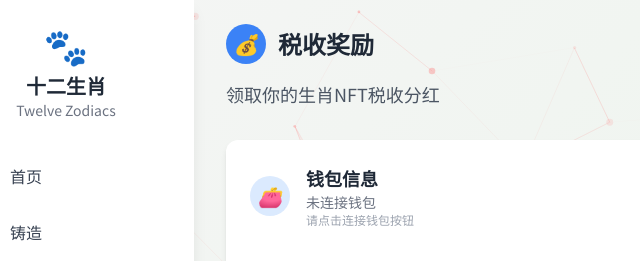
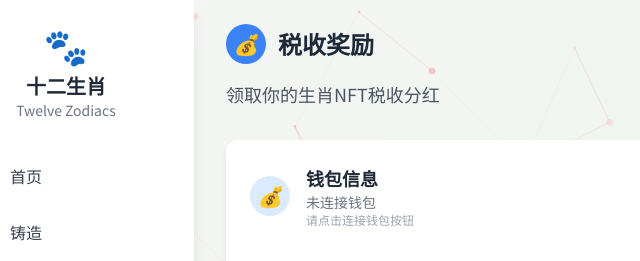
Before and after one commit to hrxaoxin/shiershengxiao, a plain HTML site: page rewards.html in a window 1280 px wide. Shown: the top 261 px of the page, 62-702 px from the left. Drawn offline with nearby package versions, Linux system fonts and the light colour scheme; a web font is replaced by a local one.

Commit message:
完成ui

```diff
--- a/rewards.html
+++ b/rewards.html
@@ -214,7 +214,7 @@
         <div class="bg-white rounded-xl p-6 shadow-md mb-8">
             <div class="flex items-center mb-6">
                 <div class="w-10 h-10 rounded-full bg-blue-100 flex items-center justify-center mr-4">
-                    <i class="text-blue-500 text-xl">👛</i>
+                    <i class="text-blue-500 text-xl">💰</i>
                 </div>
                 <div class="flex-1">
                     <h3 class="text-lg font-semibold text-gray-800">钱包信息</h3>
```
